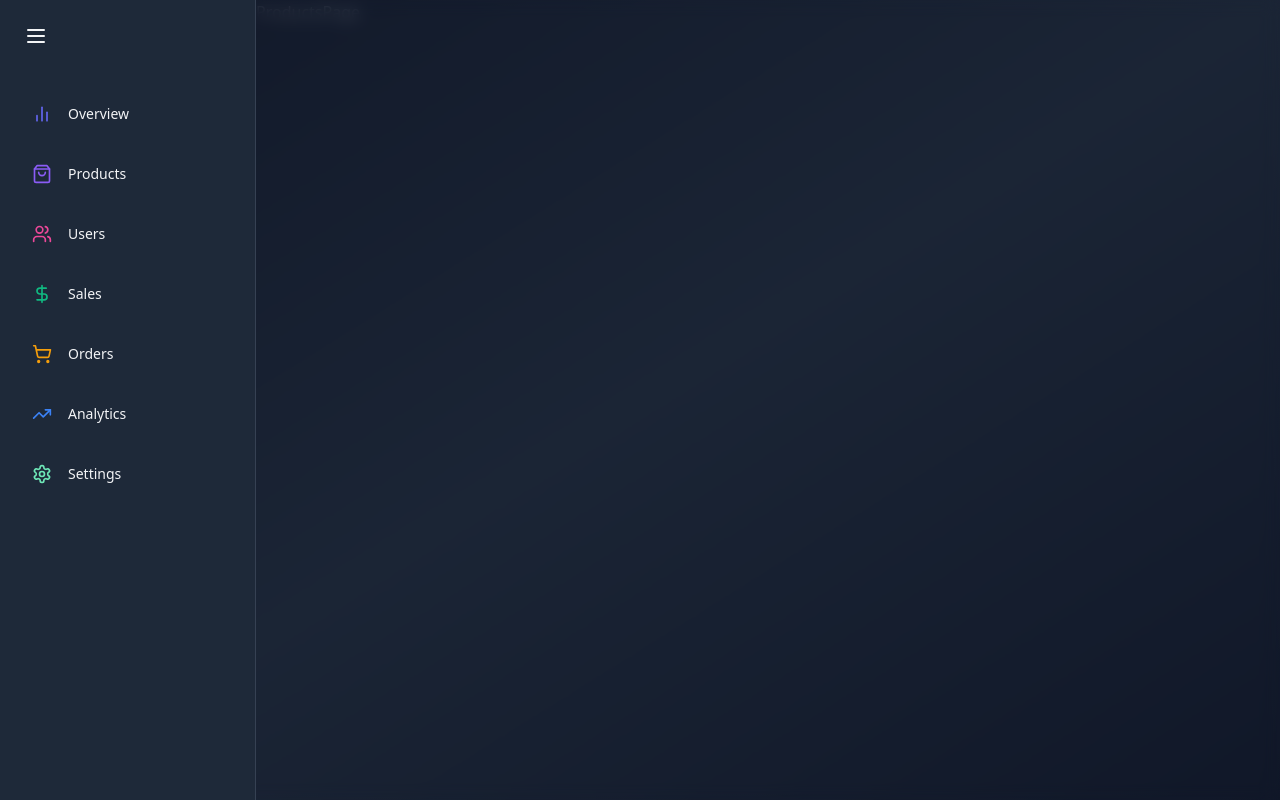
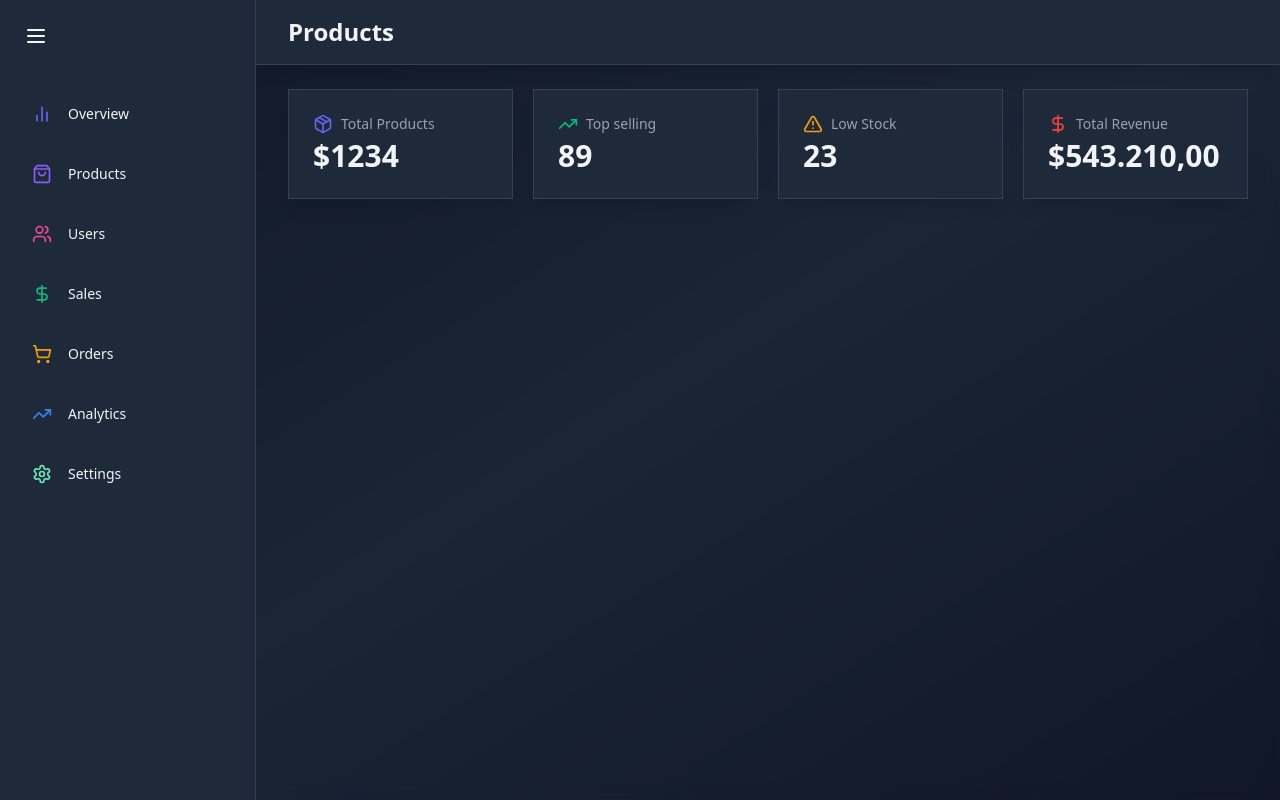
Before and after one commit to diegodevtech/E-commerceDashboard, a React (Vite) app: page /products in a window 1280 px wide. Built offline with nearby package versions, Linux system fonts and the light colour scheme.

Commit message:
feat: starts Products page development

```diff
--- a/src/pages/ProductsPage.jsx
+++ b/src/pages/ProductsPage.jsx
@@ -1,6 +1,25 @@
+import Header from "../components/common/Header"
+import { motion } from "framer-motion"
+import StatCard from "../components/common/StatCard"
+import { AlertTriangle, DollarSign, Package, TrendingUp } from "lucide-react"
+
 const ProductsPage = () => {
   return (
-    <div>ProductsPage</div>
+    <div className="flex-1 overflow-auto relative z-10">
+      <Header title="Products"/>
+      <main className="max-w-7xl mx-auto py-6 px-4 lg:px-8">
+        <motion.div className="grid grid-cols-1 gap-5 sm:grid-cols-2 lg:grid-cols-4 mb-8"
+          initial={{ opacity: 0, y: 20 }}
+          animate={{ opacity: 1, y: 0 }}
+          transition={{ duration: 1 }}
+        >
+          <StatCard name="Total Products" icon={Package} value="$1234" color="#6366f1"/>
+          <StatCard name="Top selling" icon={TrendingUp} value="89" color="#10b981"/>
+          <StatCard name="Low Stock" icon={AlertTriangle} value="23" color="#f59e0b"/>
+          <StatCard name="Total Revenue" icon={DollarSign} value="$543.210,00" color="#ef4444"/>
+        </motion.div>
+      </main>
+    </div>
   )
 }
 
```
